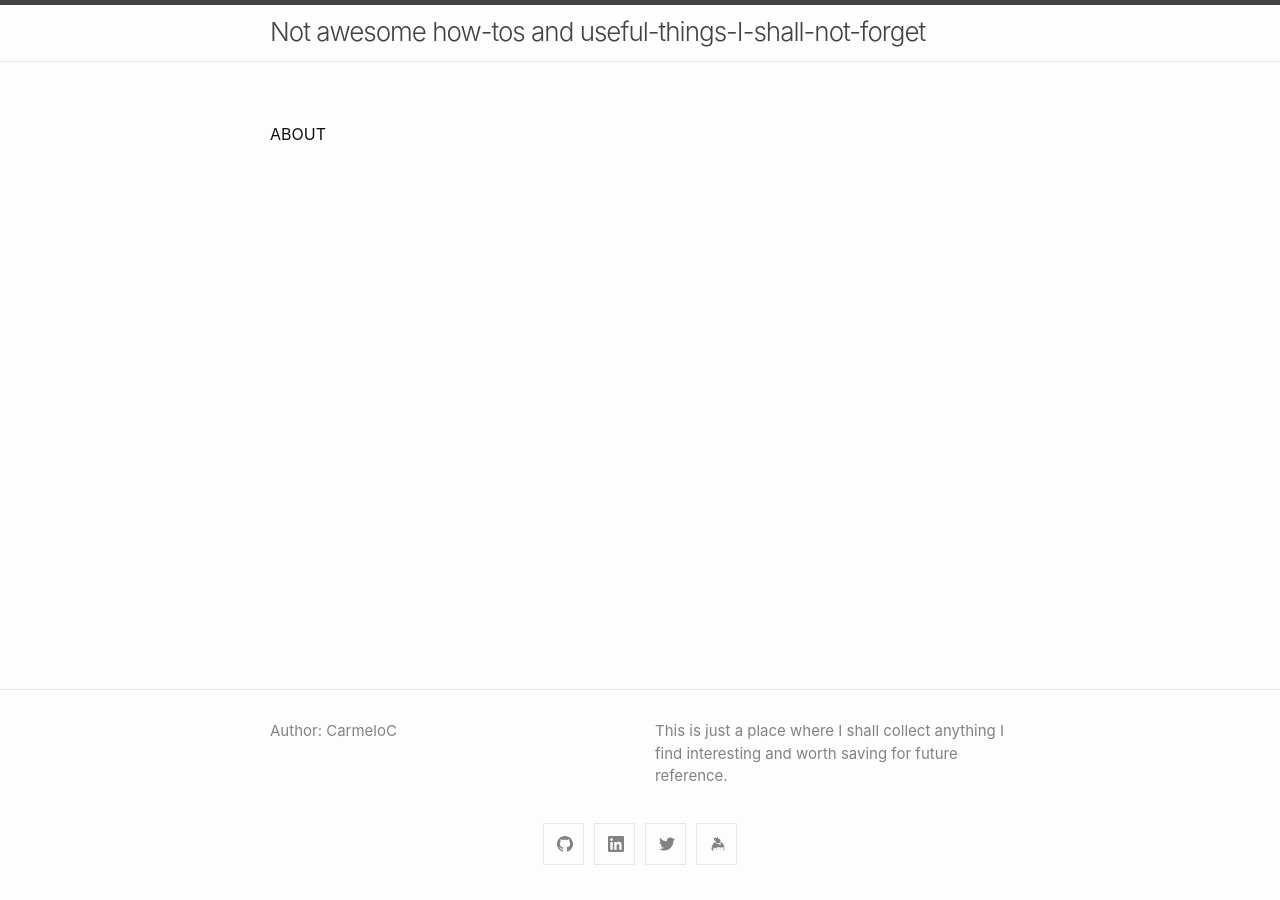
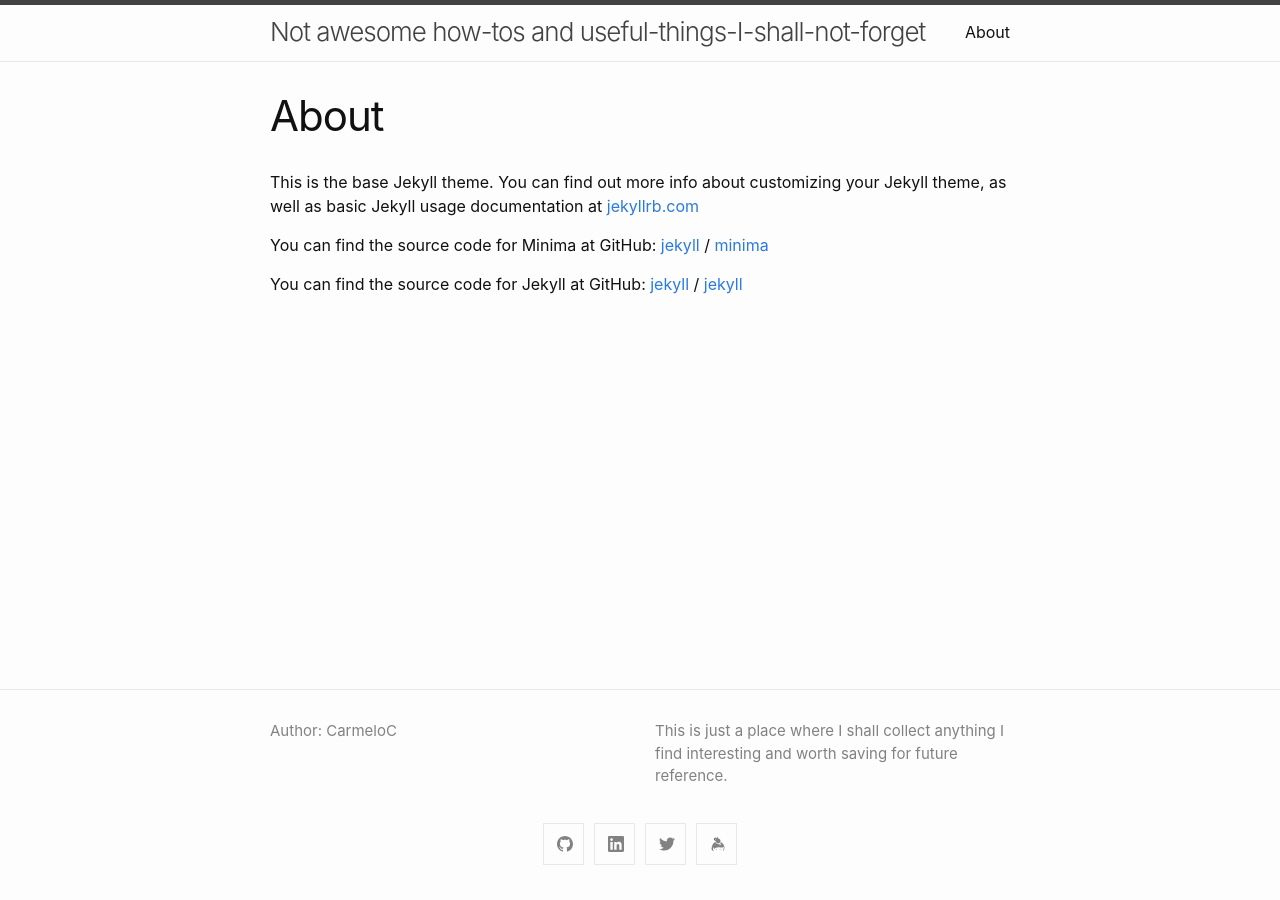
Before and after one commit to carmelo0x99/carmelo0x99.github.io, a Jekyll site: the page built from about.md, in a window 1280 px wide. Built offline with Jekyll 4.4.1, drawn with Linux system fonts in a browser that asks for light colours; our own code applies the rules of GitHub Pages for plain Markdown files.

```diff
--- a/about.md
+++ b/about.md
@@ -1 +1,18 @@
-ABOUT
+---
+layout: page
+title: About
+permalink: /about/
+---
+
+This is the base Jekyll theme. You can find out more info about customizing your Jekyll theme, as well as basic Jekyll usage documentation at [jekyllrb.com](https://jekyllrb.com/)
+
+You can find the source code for Minima at GitHub:
+[jekyll][jekyll-organization] /
+[minima](https://github.com/jekyll/minima)
+
+You can find the source code for Jekyll at GitHub:
+[jekyll][jekyll-organization] /
+[jekyll](https://github.com/jekyll/jekyll)
+
+
+[jekyll-organization]: https://github.com/jekyll
```
Also changed, not shown: index.md (added, +9 -0 lines).
